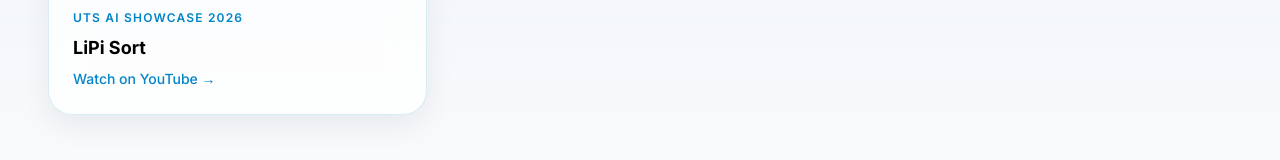
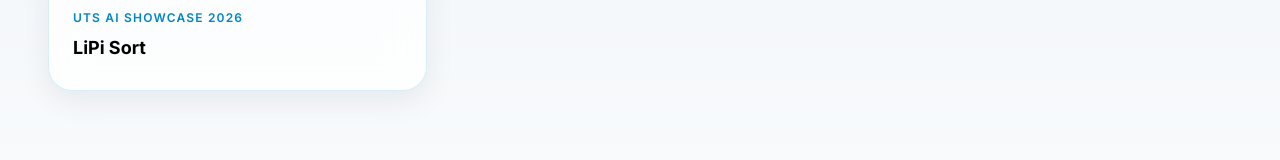
Before and after one commit to UTS-PIUS-Lab/pius-lab, a Next.js app: page /pius-lab/projects/students in a window 1280 px wide. Shown: the part 637-797 px from the top of the page. Built offline with nearby package versions, Linux system fonts and the light colour scheme.

Commit message:
Edited Student Project Card

```diff
--- a/src/components/StudentProjectCard.js
+++ b/src/components/StudentProjectCard.js
@@ -79,9 +79,7 @@ export default function StudentProjectCard({ project }) {
           <p className="text-xs uppercase tracking-widest font-semibold text-electric-cyan mb-2">{event}</p>
         )}
         <h3 className="text-lg font-bold text-fg mb-1 group-hover:text-electric-cyan transition-colors">{title}</h3>
-        {description && <p className="text-sm text-body leading-relaxed mb-2">{description}</p>}
-        <span className="text-sm text-electric-cyan font-medium group-hover:underline">Watch on YouTube →</span>
-      </div>
+        {description && <p className="text-sm text-body leading-relaxed mb-2">{description}</p>}      </div>
     </a>
   );
 }
```
